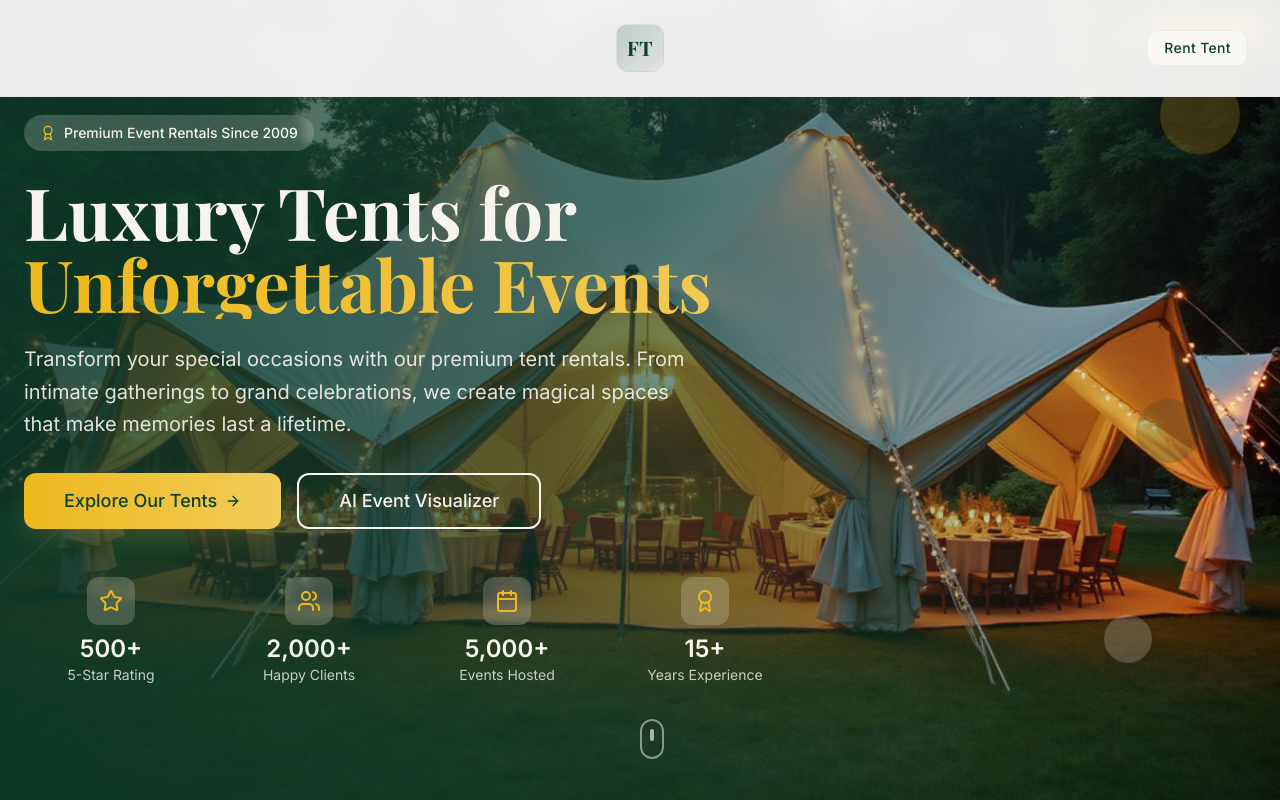
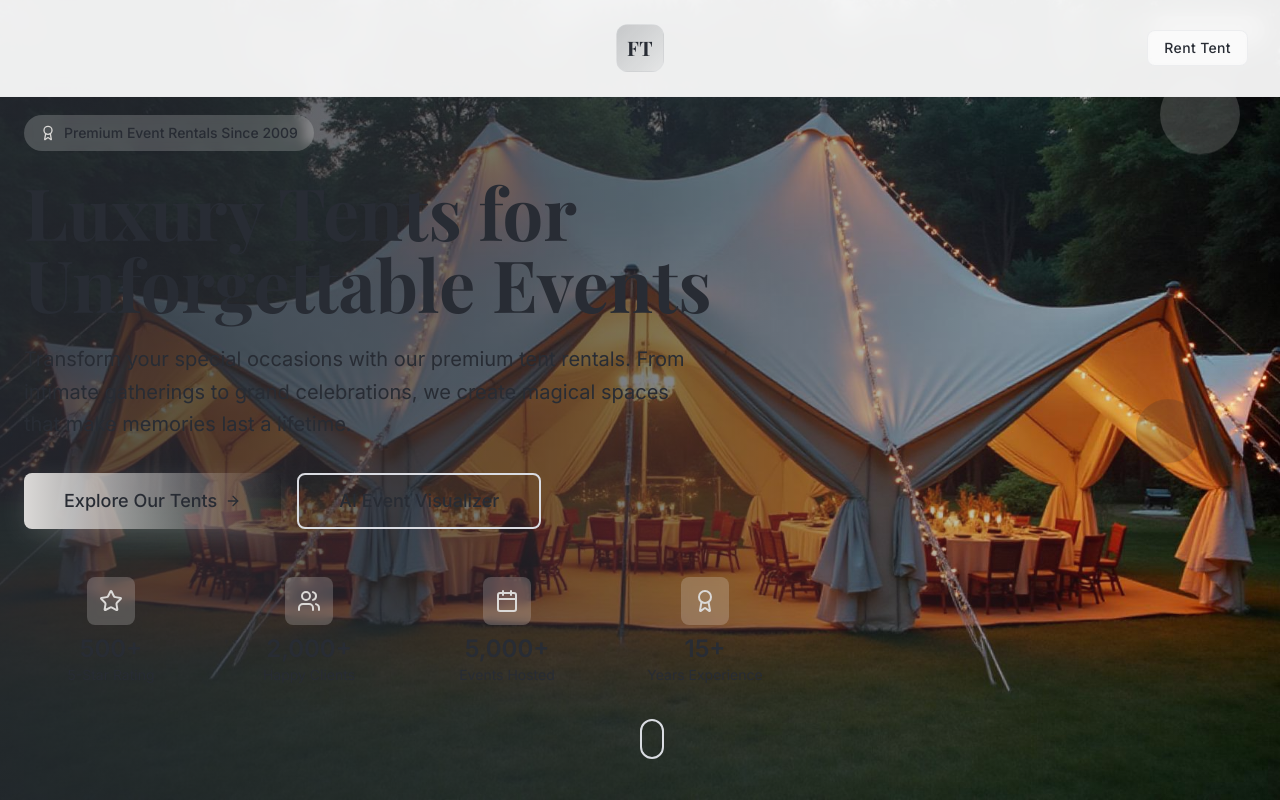
Before and after one commit to generative-jesse/event-visual-tents, a React (Vite) app: page / in a window 1280 px wide. Shown: the top 800 px of the page. Built offline with nearby package versions, Linux system fonts and the light colour scheme.

Commit message:
Refine color palette for a more adult look
Adjusted the color palette to create a more mature and sophisticated aesthetic.

```diff
--- a/src/index.css
+++ b/src/index.css
@@ -8,53 +8,53 @@
 
 @layer base {
   :root {
-    /* Core Brand Colors - Luxury Palette */
-    --background: 36 23% 97%;
-    --foreground: 158 64% 15%;
+    /* Core Brand Colors - Sophisticated Adult Palette */
+    --background: 0 0% 98%;
+    --foreground: 220 13% 18%;
 
-    --card: 36 23% 97%;
-    --card-foreground: 158 64% 15%;
+    --card: 0 0% 98%;
+    --card-foreground: 220 13% 18%;
 
-    --popover: 36 23% 97%;
-    --popover-foreground: 158 64% 15%;
+    --popover: 0 0% 98%;
+    --popover-foreground: 220 13% 18%;
 
-    /* Primary: Deep Forest Green */
-    --primary: 158 64% 15%;
-    --primary-foreground: 36 23% 97%;
+    /* Primary: Deep Charcoal */
+    --primary: 220 13% 18%;
+    --primary-foreground: 0 0% 98%;
 
-    /* Secondary: Champagne Gold */
-    --secondary: 45 85% 52%;
-    --secondary-foreground: 158 64% 15%;
+    /* Secondary: Subtle Warm Gray */
+    --secondary: 30 5% 85%;
+    --secondary-foreground: 220 13% 18%;
 
-    /* Accent: Warm Cream */
-    --accent: 36 23% 92%;
-    --accent-foreground: 158 64% 15%;
+    /* Accent: Soft Neutral */
+    --accent: 220 7% 94%;
+    --accent-foreground: 220 13% 18%;
 
-    --muted: 36 15% 90%;
-    --muted-foreground: 158 20% 45%;
+    --muted: 220 7% 91%;
+    --muted-foreground: 220 9% 46%;
 
     --destructive: 0 84.2% 60.2%;
-    --destructive-foreground: 36 23% 97%;
+    --destructive-foreground: 0 0% 98%;
 
-    --border: 36 15% 85%;
-    --input: 36 15% 85%;
-    --ring: 158 64% 15%;
+    --border: 220 13% 87%;
+    --input: 220 13% 87%;
+    --ring: 220 13% 18%;
 
-    --radius: 0.75rem;
+    --radius: 0.5rem;
 
-    /* Custom Luxury Variables */
-    --forest-deep: 158 64% 12%;
-    --forest-light: 158 40% 25%;
-    --gold-light: 45 85% 65%;
-    --gold-dark: 45 85% 40%;
-    --cream-warm: 36 35% 95%;
-    --cream-soft: 36 25% 92%;
+    /* Custom Sophisticated Variables */
+    --charcoal-deep: 220 15% 12%;
+    --charcoal-light: 220 10% 32%;
+    --warm-gray: 30 8% 88%;
+    --cool-gray: 220 8% 92%;
+    --neutral-light: 0 0% 96%;
+    --neutral-soft: 220 7% 94%;
 
     /* Gradients */
-    --gradient-luxury: linear-gradient(135deg, hsl(var(--primary)), hsl(var(--forest-light)));
-    --gradient-gold: linear-gradient(135deg, hsl(var(--secondary)), hsl(var(--gold-light)));
-    --gradient-hero: linear-gradient(135deg, hsl(var(--primary) / 0.95), hsl(var(--forest-light) / 0.9));
-    --gradient-card: linear-gradient(145deg, hsl(var(--card)), hsl(var(--cream-soft)));
+    --gradient-luxury: linear-gradient(135deg, hsl(var(--primary)), hsl(var(--charcoal-light)));
+    --gradient-subtle: linear-gradient(135deg, hsl(var(--secondary)), hsl(var(--warm-gray)));
+    --gradient-hero: linear-gradient(135deg, hsl(var(--primary) / 0.95), hsl(var(--charcoal-light) / 0.9));
+    --gradient-card: linear-gradient(145deg, hsl(var(--card)), hsl(var(--neutral-soft)));
 
     /* Shadows - Luxury Depth */
     --shadow-luxury: 0 10px 40px -10px hsl(var(--primary) / 0.2);
@@ -140,13 +140,13 @@
 }
 
 @layer components {
-  /* Luxury Button Variants */
+  /* Sophisticated Button Variants */
   .btn-luxury {
-    @apply bg-gradient-to-r from-primary to-forest-light text-primary-foreground px-8 py-4 rounded-lg font-medium transition-all duration-300 shadow-luxury hover:shadow-elegant hover:scale-105;
+    @apply bg-gradient-to-r from-primary to-charcoal-light text-primary-foreground px-8 py-4 rounded-lg font-medium transition-all duration-300 shadow-luxury hover:shadow-elegant hover:scale-105;
   }
 
-  .btn-gold {
-    @apply bg-gradient-to-r from-secondary to-gold-light text-secondary-foreground px-8 py-4 rounded-lg font-medium transition-all duration-300 shadow-gold hover:shadow-elegant hover:scale-105;
+  .btn-subtle {
+    @apply bg-gradient-to-r from-secondary to-warm-gray text-secondary-foreground px-8 py-4 rounded-lg font-medium transition-all duration-300 shadow-soft hover:shadow-elegant hover:scale-105;
   }
 
   .btn-outline-luxury {
@@ -155,7 +155,7 @@
 
   /* Card Variants */
   .card-luxury {
-    @apply bg-gradient-to-br from-card to-cream-soft rounded-xl shadow-luxury border border-border/50 transition-all duration-300 hover:shadow-elegant hover:scale-[1.02];
+    @apply bg-gradient-to-br from-card to-neutral-soft rounded-xl shadow-luxury border border-border/50 transition-all duration-300 hover:shadow-elegant hover:scale-[1.02];
   }
 
   .card-glass {
@@ -163,12 +163,12 @@
   }
 
   /* Text Styles */
-  .text-gradient-gold {
-    @apply bg-gradient-to-r from-secondary to-gold-light bg-clip-text text-transparent;
+  .text-gradient-subtle {
+    @apply bg-gradient-to-r from-secondary to-warm-gray bg-clip-text text-transparent;
   }
 
-  .text-gradient-forest {
-    @apply bg-gradient-to-r from-primary to-forest-light bg-clip-text text-transparent;
+  .text-gradient-charcoal {
+    @apply bg-gradient-to-r from-primary to-charcoal-light bg-clip-text text-transparent;
   }
 
   /* Animations */
--- a/tailwind.config.ts
+++ b/tailwind.config.ts
@@ -62,13 +62,13 @@ export default {
 					border: 'hsl(var(--sidebar-border))',
 					ring: 'hsl(var(--sidebar-ring))'
 				},
-				// Custom Luxury Colors
-				'forest-deep': 'hsl(var(--forest-deep))',
-				'forest-light': 'hsl(var(--forest-light))',
-				'gold-light': 'hsl(var(--gold-light))',
-				'gold-dark': 'hsl(var(--gold-dark))',
-				'cream-warm': 'hsl(var(--cream-warm))',
-				'cream-soft': 'hsl(var(--cream-soft))'
+				// Custom Sophisticated Colors
+				'charcoal-deep': 'hsl(var(--charcoal-deep))',
+				'charcoal-light': 'hsl(var(--charcoal-light))',
+				'warm-gray': 'hsl(var(--warm-gray))',
+				'cool-gray': 'hsl(var(--cool-gray))',
+				'neutral-light': 'hsl(var(--neutral-light))',
+				'neutral-soft': 'hsl(var(--neutral-soft))'
 			},
 			borderRadius: {
 				lg: 'var(--radius)',
```
